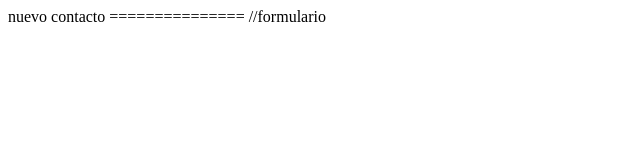
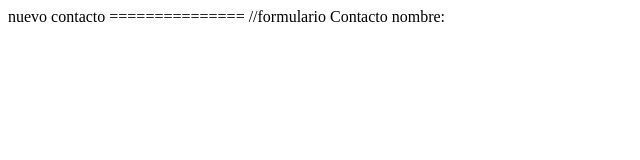
Before and after one commit to elzarweb/cursoGIT, a plain HTML site: page contacto.html in a window 1280 px wide. Shown: the whole page, without its empty margins (0-640 px from the left). Drawn offline with Linux system fonts and the light colour scheme.

Commit message:
añadimos nombre al formulario

```diff
--- a/contacto.html
+++ b/contacto.html
@@ -4,4 +4,7 @@
 //formulario
 
 <html>
+Contacto
+
+nombre:
 </html>
```
